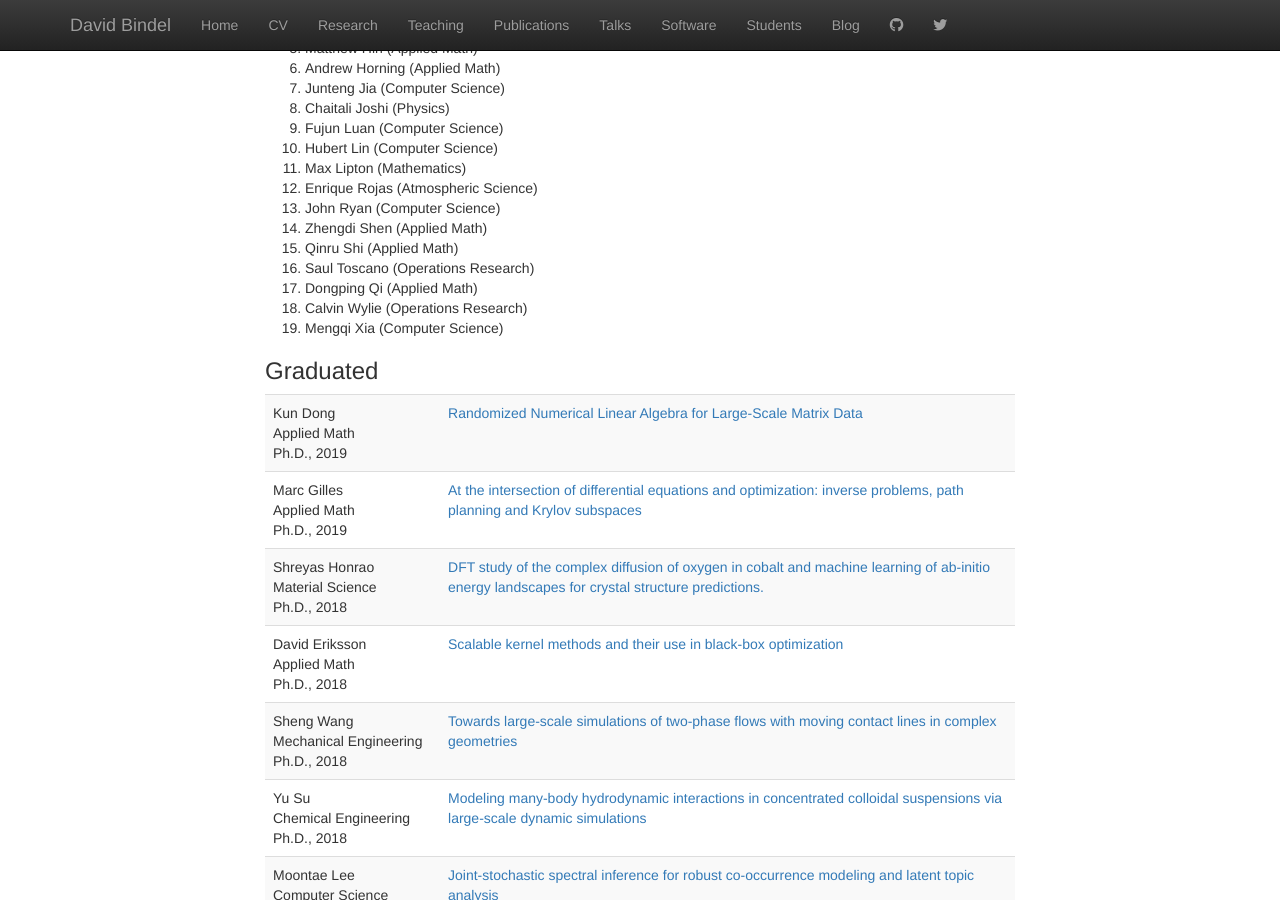
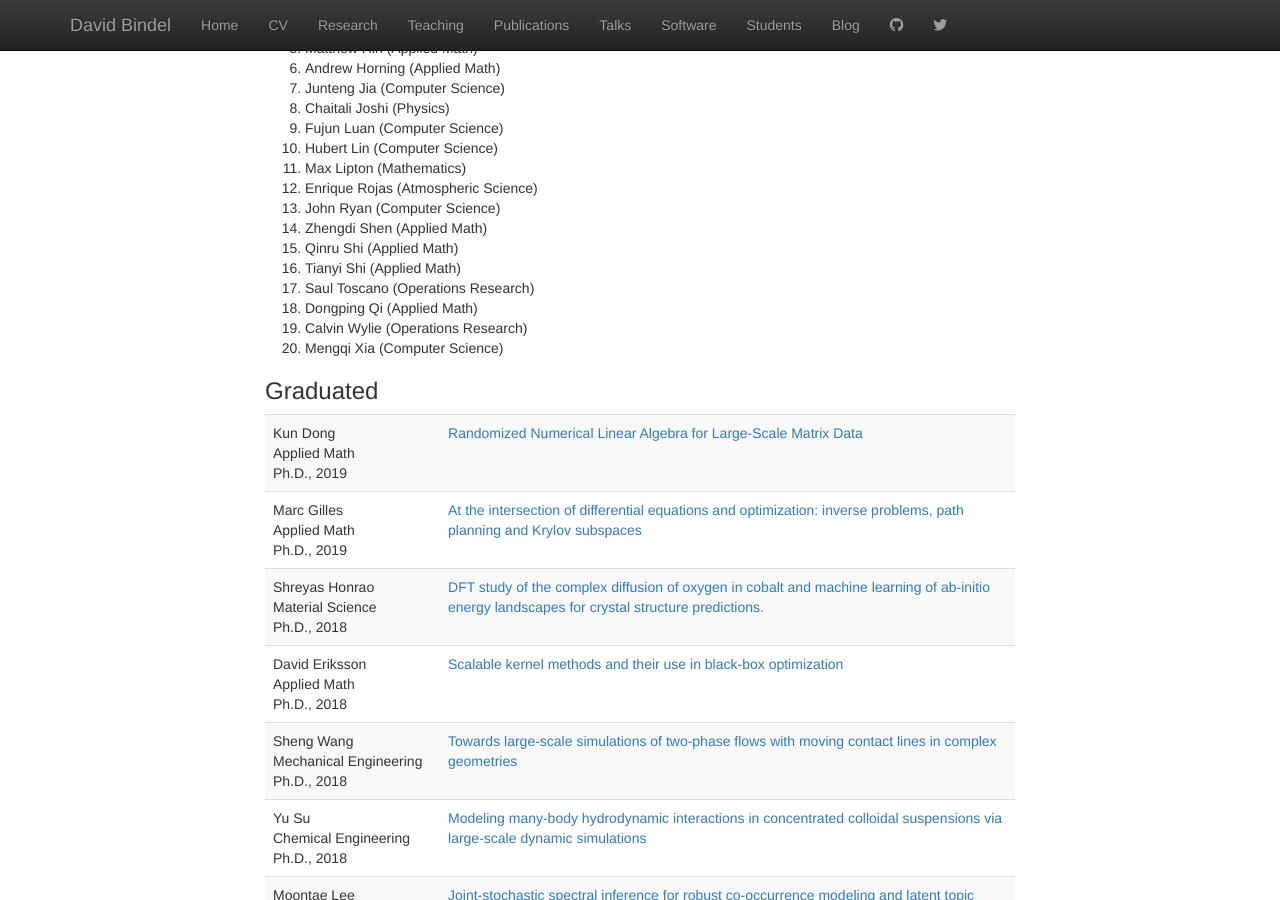
Before and after one commit to dbindel/cornell_web, a Jekyll site: the page built from students.html, in a window 1280 px wide and 900 px high, scrolled down 4769 px. Built offline with Jekyll 4.4.1, drawn with Linux system fonts in a browser that asks for light colours; nearby versions of some CDN libraries.

Commit message:
Added Tianyi Shi to committee list.

```diff
--- a/_data/students.yml
+++ b/_data/students.yml
@@ -678,6 +678,11 @@ committees:
     field: Applied Math
   -
     degree: phd
+    last: Shi
+    first: Tianyi
+    field: Applied Math
+  -
+    degree: phd
     last: Toscano
     first: Saul
     field: Operations Research
```
